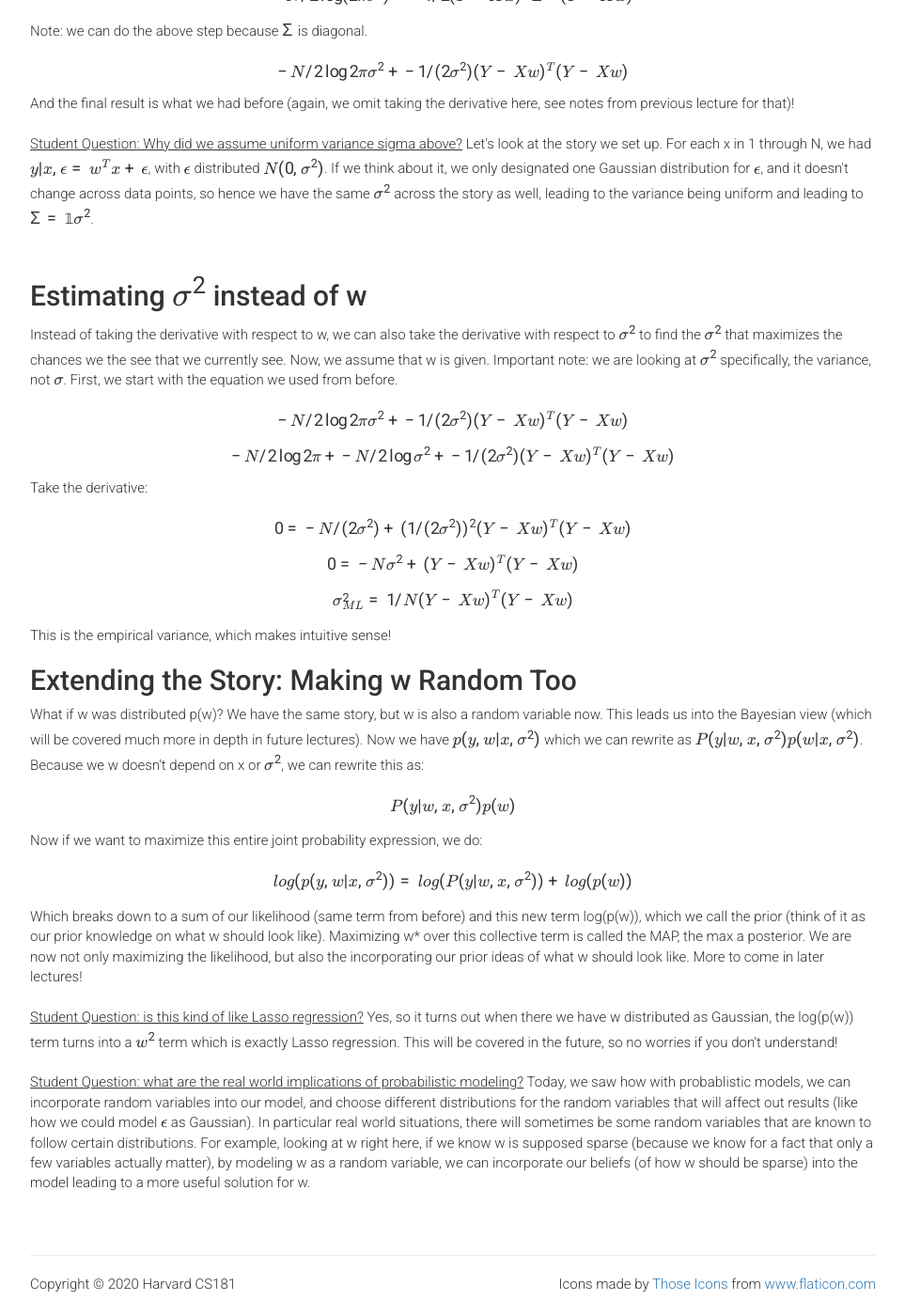
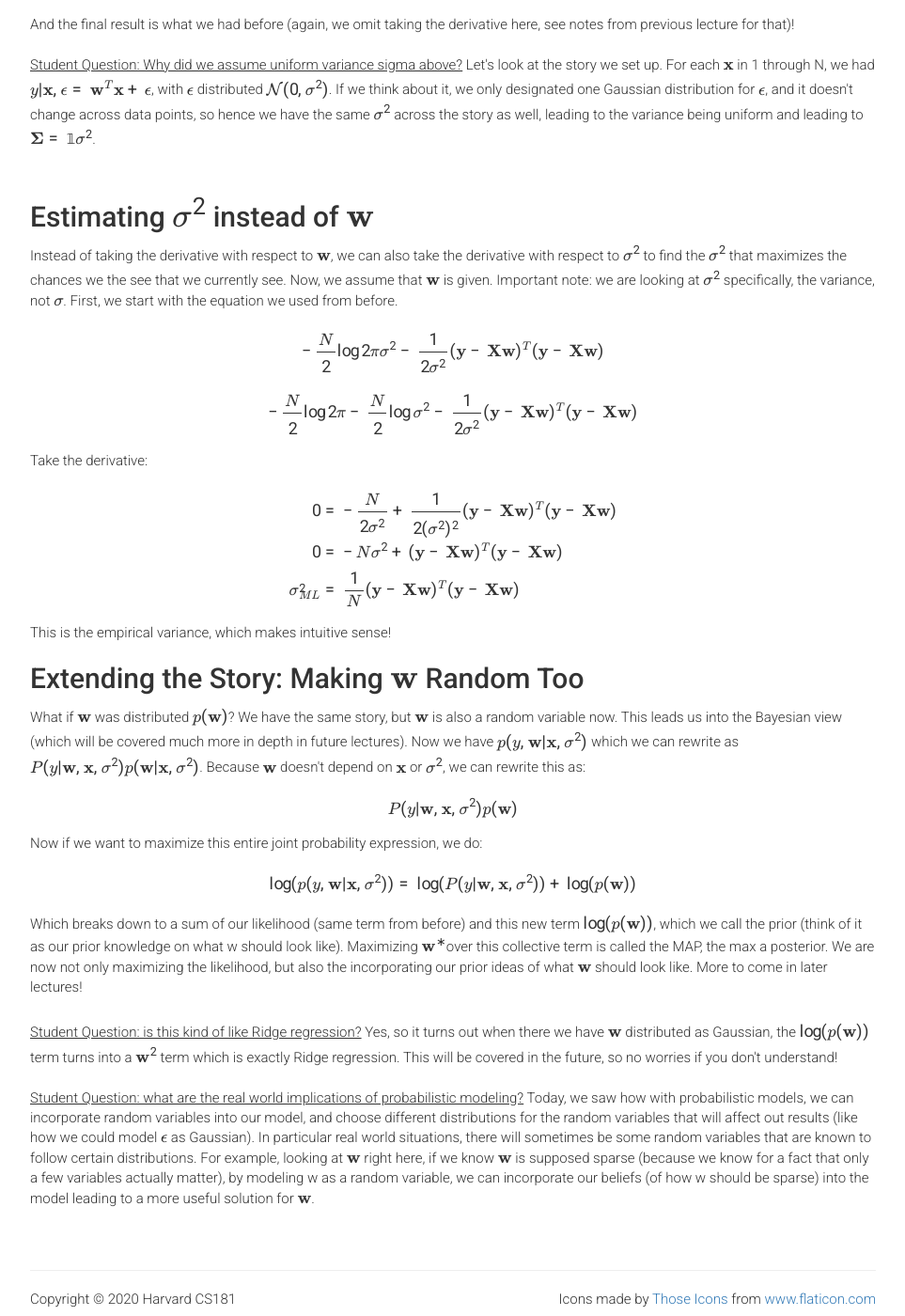
Before and after one commit to harvard-ml-courses/cs181-web-2020, a Jekyll site: the page built from recap3.html, in a window 1280 px wide and 1400 px high, scrolled down 3200 px. Shown: the whole window at 94% size, without its empty margins (158-1121 px from the left). Built offline with Jekyll 4.4.1, drawn with Linux system fonts in a browser that asks for light colours; formulas are drawn with MathJax 3; some of the changed text lies outside the part shown.

Commit message:
recap3 update for bold notation

```diff
--- a/recap3.html
+++ b/recap3.html
@@ -40,33 +40,36 @@ weight: 0
 
       Specifically, we started our probabilistic view on linear regression by making a "story" for how the data were created (this is called a "generative" model). <br><br>
 
-      Given x's, with x~P(x)...
+      Given  $\mathbf{x}$'s, with $\mathbf{x} \sim P(\mathbf{x})$...
       <ul>
         <li>$\epsilon$ ~ $N(0, \sigma^2)$</li>
-        <li>$y  | x, \epsilon = w^Tx + \epsilon$</li>
+        <li>$y  | \mathbf{x}, \epsilon = \mathbf{w}^T\mathbf{x} + \epsilon$</li>
       </ul>
 
-      To put this in words, we essentially assumed that given x's, our $y$ comes from multiplying the x with w, but comes out a bit scattered due to some Gaussian noise term, $\epsilon$.
+      To put this in words, we essentially assumed that given $\mathbf{x}$'s, our $y$ comes from multiplying the $\mathbf{x}$
+      with $\mathbf{w}$, but comes out a bit scattered due to some Gaussian noise term, $\epsilon$.
 
-      <h2 id="recap3_3">Maximizing Log Likelihood (with respect to w)</h2>
+      <h2 id="recap3_3">Maximizing Log Likelihood (with respect to $\mathbf{w}$)</h2>
 
-      Now that we've set up the model, we want to come up with a formula for the "likelihood of the model", also known as the likelihood. This is defined as the probability of the data given the model, or in notation, $P(\textrm{data|model})$. The purpose of setting this up is so that we can find the optimal w* that maximizes this term, or put another way, the  w* that maximizes the chances that we are seeing the data we currently see (given the story we chose for the data).
+      Now that we've set up the model, we want to come up with a formula for the "likelihood of the model", also known as the likelihood.
+      This is defined as the probability of the data given the model, or in notation, $P(\textrm{data|model})$.
+      The purpose of setting this up is so that we can find the optimal $\mathbf{w}^*$ that maximizes this term, or put another way,
+      the  $\mathbf{w}^*$ that maximizes the chances that we are seeing the data we currently see (given the story we chose for the data).
 
       <br>
       <br>
 
-      We can rewrite the the $P(\textrm{data|model})$ expression into the following, because all the $y_n$'s are independent given $x_n$'s and parameters (which we decided in our story):
+      We can rewrite the the $P(\textrm{data|model})$ expression into the following, because all the $y_n$'s are
+      independent given $\mathbf{x}_n$'s and parameters (which we decided in our story):
 
-      $$P(\textrm{data|model}) = \prod_n p(y_n | x_n, w, \sigma^2)$$
+      $$P(\textrm{data|model}) = \prod_n p(y_n | \mathbf{x}_n, \mathbf{w}, \sigma^2)$$
 
       Since we are trying to find the w* that maximizes this function, we can apply a monotonic function to the entire expression and will still arrive at the same final w*.
 
       <br>
-      <br>
 
-      $$log(P(\textrm{data|model})) = \sum_n \log p(y_n | x_n, w, \sigma^2)$$
+      $$\log(P(\textrm{data|model})) = \sum_n \log p(y_n | \mathbf{x}_n, \mathbf{w}, \sigma^2)$$
 
-      <br>
       <br>
 
       <u id="recap3_4">Student Question: What exactly is the relationship between maximum likelihood and loss?</u> As mentioned above, we are trying to maximize the likelihood here. To make this maximization problem easier in the math, we took the log (standard practice), which is safe because it is monotonic. Finally, if we want to rewrite this maximium likelihood problem as a loss, we can add in a negative sign and now say we are minimizing $-\log(P(\textrm{data|model)})$ with respect to w. This is now the format of a loss function. So to convert a likelihood to a loss, take the negative log of the likelihood (what we did in the concept check).
@@ -77,111 +80,143 @@ weight: 0
 
       Next, we substitute in the PDF of a Gaussian. Here, we assume $\sigma^2$ is known, and w is not. As a reminder, our general PDF is:
 
-      $$N(z; \mu, \sigma^2) = \frac{1}{\sqrt{2\pi\sigma^2}}\exp^{-\frac{(z-\mu)^2}{2\sigma^2}}$$.
+      $$\mathcal{N}(z; \mu, \sigma^2) = \frac{1}{\sqrt{2\pi\sigma^2}}\exp^{-\frac{(z-\mu)^2}{2\sigma^2}}$$.
 
       <br>
-      <br>
 
-      $$log(P(\textrm{data|model})) = \sum_n \log p(y_n | x_n, w, \sigma^2)$$
+      $$\log(P(\textrm{data|model})) = \sum_n \log p(y_n | \mathbf{x}_n, \mathbf{w}, \sigma^2)$$
 
-      <br>
-      <br>
+      We can substitute in the following way. This is because we are looking at the probability of $y_n$ being the values
+      they are, given that we have a Gaussian with mean $\mathbf{w}^T\mathbf{x}$ and variance $\sigma^2$ (note: it is
+      important to remember here we are assuming we are given $\sigma^2$).
 
-      We can substitute in the following way. This is because we are looking at the probability of $y_n$ being the values they are, given that we have a Gaussian with mean $w^Tx$ and variance $\sigma^2$ (note: it is important to remember here we are assuming we are given $\sigma^2$).
+      $$\log(P(\textrm{data|model})) = \sum_n \log \mathcal{N}(y_n | \mathbf{w}^T\mathbf{x}, \sigma^2)$$
 
-      $$log(P(\textrm{data|model})) = \sum_n \log N(y_n | w^Tx, \sigma^2)$$
-
-      <u>Student Question: How do we know how to do that substitution? As in, to go from the probability to this particular PDF that was subbed in above?</u> The intuitive answer is that we know $\epsilon$ causes all the variation in the final y, and $\epsilon$ is Gaussian, so the final term must be Gaussian with the same variance of $\sigma^2$, and we also know that the mean of the final y is $w^Tx$. However, we can also do this formally. We can rewrite $p(y_n | x_n, w, \sigma^2)$ as an integral $\int p(y_n | x, w, \epsilon)p(\epsilon | \sigma^2)  d\epsilon$. We know $p(\epsilon | \sigma^2)$ is a Gaussian centered around 0 with variance $\sigma^2$. And we know that $p(y|x, w, \epsilon)$ is really just a spike, because given x, w, and $\epsilon$, we know exactly what y will be with full certainty. When we multiply these two together, we get a Gaussian back again, specifically $N(y_n | w^Tx, \sigma^2)$.
+      <u>Student Question: How do we know how to do that substitution? As in, to go from the probability to this
+        particular PDF that was subbed in above?</u> The intuitive answer is that we know $\epsilon$ causes all the
+      variation in the final $y$, and $\epsilon$ is Gaussian, so the final term must be Gaussian with the same variance
+      of $\sigma^2$, and we also know that the mean of the final y is $\mathbf{w}^T\mathbf{x}$. However, we can also do
+      this formally. We can rewrite $p(y_n | \mathbf{x}_n, \mathbf{w}, \sigma^2)$ as an integral
+      $\int p(y_n | \mathbf{x}_n, \mathbf{w}, \epsilon)p(\epsilon | \sigma^2)  d\epsilon$. We know $p(\epsilon | \sigma^2)$
+      is a Gaussian centered around 0 with variance $\sigma^2$. And we know that $p(y|\mathbf{x}, \mathbf{w}, \epsilon)$
+      is really just a spike, because given $\mathbf{x}$, $\mathbf{w}$, and $\epsilon$, we know exactly what $y$ will be with
+      full certainty. When we multiply these two together, we get a Gaussian back again, specifically
+      $\mathcal{N}(y_n | \mathbf{w}^T\mathbf{x}_n, \sigma^2)$.
 
       <br>
       <br>
 
       Let us continue the math:
 
-      $$log(P(\textrm{data|model})) = \sum_n \log N(y_n | w^Tx, \sigma^2)$$
+      $$\begin{align*}
+      \log(P(\textrm{data|model})) &= \sum_n \log \mathcal{N}(y_n | \mathbf{w}^T\mathbf{x}_n, \sigma^2) \\
+      \log(P(\textrm{data|model})) &= \sum_n \log (\frac{1}{\sqrt{2\pi\sigma^2}}\exp^{-\frac{(y_n-\mathbf{w}^T\mathbf{x}_n)^2}{2\sigma^2}})\\
+      \log(P(\textrm{data|model})) &= \sum_n (\log (\frac{1}{\sqrt{2\pi\sigma^2}}) - \frac{(y_n-\mathbf{w}^T\mathbf{x}_n)^2}{2\sigma^2})\\
+      \log(P(\textrm{data|model})) &= N \log (\frac{1}{\sqrt{2\pi\sigma^2}}) - \sum_n \frac{(y_n-\mathbf{w}^T\mathbf{x}_n)^2}{2\sigma^2}
+      \end{align*}
+      $$
 
-      $$log(P(\textrm{data|model})) = \sum_n \log (\frac{1}{\sqrt{2\pi\sigma^2}}\exp^{-\frac{(y_n-w^Tx_n)^2}{2\sigma^2}})$$
+      When you take out the irrelevant constants that don't matter for the purposes of maximizing $\mathbf{w}^*$, you end up with the following, which looks just like least square loss:
 
-      $$log(P(\textrm{data|model})) = \sum_n (\log (\frac{1}{\sqrt{2\pi\sigma^2}}) - \frac{(y_n-w^Tx_n)^2}{2\sigma^2})$$
-
-      $$log(P(\textrm{data|model})) = N \log (\frac{1}{\sqrt{2\pi\sigma^2}}) - \sum_n \frac{(y_n-w^Tx_n)^2}{2\sigma^2}$$
-
-      When you take out the irrelevant constants that don't matter for the purposes of maximizing w*, you end up with the following, which looks just like least square loss:
-
-      $$log(P(\textrm{data|model})) = - \sum_n (y_n-w^Tx_n)^2$$
+      $$\log(P(\textrm{data|model})) = - \sum_n (y_n-\mathbf{w}^T\mathbf{x}_n)^2$$
 
       We omit taking the derivative here, see notes from previous lecture for how to get the derivative from here!
 
-      <h2 id="recap3_5">Repeating Maximizing Likelihood (with respect to w) with Matrices</h2>
+      <h2 id="recap3_5">Repeating Maximizing Likelihood (with respect to $\mathbf{w}$) with Matrices</h2>
 
-      Both for practice, and as a check for our understanding, let us repeat the process with matrices, where we have $p(Y | X, w, \sigma^2)$ as a multivariate Gaussian. Note: in code, it's also faster to do matrix computation than using for loops, so this is useful to know for that reason as well. We have $X$ in dimensions $(N x D)$. We also have $\mu = Xw$ and $\Sigma = \mathbb{1}\sigma^2$. Below is the general formula for a multivariate Gaussian $N(z; \mu, \Sigma)$:
+      Both for practice, and as a check for our understanding, let us repeat the process with matrices, where we have
+      $p(\mathbf{y} | \mathbf{X}, \mathbf{w}, \sigma^2)$ as a multivariate Gaussian. Note: in code, it's also faster to do matrix computation than
+      using for loops, so this is useful to know for that reason as well. We have $\mathbf{X}$ in dimensions $(N \times D)$.
+      We also have $\mathbf{\mu} = \mathbf{X}\mathbf{w}$ and $\mathbf{\Sigma} = \mathbb{1}\sigma^2$. Below is the general formula for a multivariate Gaussian
+      $\mathcal{N}(\mathbf{z}; \mathbf{\mu}, \mathbf{\Sigma})$:
 
-      $$\frac{1}{\sqrt{2\pi|\Sigma|}}\exp^{-(z-\mu)^T\Sigma^{-1}(z-\mu)}$$
+      $$\frac{1}{\sqrt{2\pi|\mathbf{\Sigma}|}}\exp^{-\frac{1}{2}(\mathbf{z}-\mathbf{\mu})^T\mathbf{\Sigma}^{-1}(\mathbf{z}-\mathbf{\mu})}$$
 
       After substituting in and taking the log, we have:
 
-      $$\log(\frac{1}{\sqrt{2\pi|\Sigma|}}\exp^{-(Y-Xw)^T\Sigma^{-1}(Y-Xw)})$$
+      $$\log(\frac{1}{\sqrt{2\pi|\mathbf{\Sigma}|}}\exp^{-\frac{1}{2}(\mathbf{y}-\mathbf{X}\mathbf{w})^T\mathbf{\Sigma}^{-1}(\mathbf{y}-\mathbf{X}\mathbf{w})})$$
 
-      $$\log(\frac{1}{\sqrt{2\pi|\Sigma|}}) + -1/2(Y-Xw)^T\Sigma^{-1}(Y-Xw)$$
+      $$\log(\frac{1}{\sqrt{2\pi|\mathbf{\Sigma}|}}) - \frac{1}{2} (\mathbf{y}-\mathbf{X}\mathbf{w})^T\mathbf{\Sigma}^{-1}(\mathbf{y}-\mathbf{X}\mathbf{w})$$
 
-      $$-N/2 \log (2\pi\sigma^2) + -1/2(Y-Xw)^T\Sigma^{-1}(Y-Xw)$$
+      $$-\frac{N}{2} \log (2\pi\sigma^2) - \frac{1}{2}(\mathbf{y}-\mathbf{X}\mathbf{w})^T\mathbf{\Sigma}^{-1}(\mathbf{y}-\mathbf{X}\mathbf{w})$$
 
-      Note: we can do the above step because $\Sigma$ is diagonal.
+      Note: we can do the above step because $\mathbf{\Sigma}$ is diagonal.
 
-      $$-N/2 \log 2\pi\sigma^2 + -1/(2\sigma^2)(Y-Xw)^T(Y-Xw)$$
+      $$-\frac{N}{2} \log 2\pi\sigma^2 - \frac{1}{2\sigma^2}(\mathbf{y}-\mathbf{X}\mathbf{w})^T(\mathbf{y}-\mathbf{X}\mathbf{w})$$
 
       And the final result is what we had before (again, we omit taking the derivative here, see notes from previous lecture for that)!
 
       <br>
       <br>
 
-      <u>Student Question: Why did we assume uniform variance sigma above?</u> Let's look at the story we set up. For each x in 1 through N, we had $y | x, \epsilon = w^Tx + \epsilon$, with $\epsilon$ distributed $N(0, \sigma^2)$. If we think about it, we only designated one Gaussian distribution for $\epsilon$, and it doesn't change across data points, so hence we have the same $\sigma^2$ across the story as well, leading to the variance being uniform and leading to $\Sigma = \mathbb{1} \sigma^2$.
+      <u>Student Question: Why did we assume uniform variance sigma above?</u> Let's look at the story we set up.
+      For each $\mathbf{x}$ in 1 through N, we had $y | \mathbf{x}, \epsilon = \mathbf{w}^T\mathbf{x} + \epsilon$,
+      with $\epsilon$ distributed $\mathcal{N}(0, \sigma^2)$. If we think about it, we only designated one Gaussian
+      distribution for $\epsilon$, and it doesn't change across data points, so hence we have the same $\sigma^2$ across
+      the story as well, leading to the variance being uniform and leading to $\mathbf{\Sigma} = \mathbb{1} \sigma^2$.
 
       <br>
       <br>
 
-      <h2 id="recap3_6">Estimating $\sigma^2$ instead of w</h2>
+      <h2 id="recap3_6">Estimating $\sigma^2$ instead of $\mathbf{w}$</h2>
 
-      Instead of taking the derivative with respect to w, we can also take the derivative with respect to $\sigma^2$ to find the $\sigma^2$ that maximizes the chances we the see that we currently see. Now, we assume that w is given. Important note: we are looking at $\sigma^2$ specifically, the variance, not $\sigma$. First, we start with the equation we used from before.
+      Instead of taking the derivative with respect to $\mathbf{w}$, we can also take the derivative with respect to
+      $\sigma^2$ to find the $\sigma^2$ that maximizes the chances we the see that we currently see. Now, we assume
+      that $\mathbf{w}$ is given. Important note: we are looking at $\sigma^2$ specifically, the variance, not $\sigma$.
+      First, we start with the equation we used from before.
 
-      $$-N/2 \log 2\pi\sigma^2 + -1/(2\sigma^2)(Y-Xw)^T(Y-Xw)$$
+      $$-\frac{N}{2} \log 2\pi\sigma^2 - \frac{1}{2\sigma^2} (\mathbf{y}-\mathbf{X}\mathbf{w})^T(\mathbf{y}-\mathbf{X}\mathbf{w})$$
 
-      $$-N/2 \log 2\pi + -N/2\log\sigma^2 + -1/(2\sigma^2)(Y-Xw)^T(Y-Xw)$$
+      $$-\frac{N}{2} \log 2\pi - \frac{N}{2}\log\sigma^2 -\frac{1}{2\sigma^2}(\mathbf{y}-\mathbf{X}\mathbf{w})^T(\mathbf{y}-\mathbf{X}\mathbf{w})$$
 
       Take the derivative:
 
-      $$0 = -N/(2\sigma^2) + (1/(2\sigma^2))^2(Y-Xw)^T(Y-Xw)$$
-
-      $$0 = -N\sigma^2 + (Y-Xw)^T(Y-Xw)$$
-
-      $$\sigma^2_{ML} = 1/N(Y-Xw)^T(Y-Xw)$$
+      $$\begin{align*}
+      0 &= -\frac{N}{2\sigma^2} + \frac{1}{2(\sigma^2)^2}(\mathbf{y}-\mathbf{X}\mathbf{w})^T(\mathbf{y}-\mathbf{X}\mathbf{w}) \\
+      0 &= -N\sigma^2 + (\mathbf{y}-\mathbf{X}\mathbf{w})^T(\mathbf{y}-\mathbf{X}\mathbf{w}) \\
+      \sigma^2_{ML} &= \frac{1}{N}(\mathbf{y}-\mathbf{X}\mathbf{w})^T(\mathbf{y}-\mathbf{X}\mathbf{w})
+      \end{align*}
+      $$
 
       This is the empirical variance, which makes intuitive sense!
 
-      <h2 id="recap3_7">Extending the Story: Making w Random Too</h2>
+      <h2 id="recap3_7">Extending the Story: Making $\mathbf{w}$ Random Too</h2>
 
-      What if w was distributed p(w)? We have the same story, but w is also a random variable now. This leads us into the Bayesian view (which will be covered much more in depth in future lectures).
+      What if $\mathbf{w}$ was distributed $p(\mathbf{w})$? We have the same story, but $\mathbf{w}$ is also a random variable now. This leads us into the Bayesian view
+      (which will be covered much more in depth in future lectures).
 
-      Now we have $p(y, w | x, \sigma^2)$ which we can rewrite as $P(y | w, x, \sigma^2)p(w|x, \sigma^2)$. Because we w doesn't depend on x or $\sigma^2$, we can rewrite this as:
+      Now we have $p(y, \mathbf{w} | \mathbf{x}, \sigma^2)$ which we can rewrite as $P(y | \mathbf{w}, \mathbf{x}, \sigma^2)p(\mathbf{w}|\mathbf{x}, \sigma^2)$.
+      Because $\mathbf{w}$ doesn't depend on $\mathbf{x}$ or $\sigma^2$, we can rewrite this as:
 
-      $$P(y | w, x, \sigma^2) p(w)$$
+      $$P(y | \mathbf{w}, \mathbf{x}, \sigma^2) p(\mathbf{w})$$
 
       Now if we want to maximize this entire joint probability expression, we do:
 
-      $$log(p(y, w|x, \sigma^2)) = log(P(y | w, x, \sigma^2)) + log(p(w))$$
+      $$\log(p(y, \mathbf{w}|\mathbf{x}, \sigma^2)) = \log(P(y | \mathbf{w}, \mathbf{x}, \sigma^2)) + \log(p(\mathbf{w}))$$
 
-      Which breaks down to a sum of our likelihood (same term from before) and this new term log(p(w)), which we call the prior (think of it as our prior knowledge on what w should look like). Maximizing w* over this collective term is called the MAP, the max a posterior. We are now not only maximizing the likelihood, but also the incorporating our prior ideas of what w should look like. More to come in later lectures!
+      Which breaks down to a sum of our likelihood (same term from before) and this new term $\log(p(\mathbf{w}))$,
+      which we call the prior (think of it as our prior knowledge on what w should look like). Maximizing $\mathbf{w}^*$
+      over this collective term is called the MAP, the max a posterior. We are now not only maximizing the likelihood,
+      but also the incorporating our prior ideas of what $\mathbf{w}$ should look like. More to come in later lectures!
 
 
       <br>
       <br>
 
-      <u>Student Question: is this kind of like Lasso regression?</u> Yes, so it turns out when there we have w distributed as Gaussian, the log(p(w)) term turns into a $w^2$ term which is exactly Lasso regression. This will be covered in the future, so no worries if you don't understand!
+      <u>Student Question: is this kind of like Ridge regression?</u> Yes, so it turns out when there we have $\mathbf{w}$
+      distributed as Gaussian, the $\log(p(\mathbf{w}))$ term turns into a $\mathbf{w}^2$ term which is exactly Ridge
+      regression. This will be covered in the future, so no worries if you don't understand!
 
       <br>
       <br>
 
-      <u>Student Question: what are the real world implications of probabilistic modeling?</u> Today, we saw how with probablistic models, we can incorporate random variables into our model, and choose different distributions for the random variables that will affect out results (like how we could model $\epsilon$ as Gaussian). In particular real world situations, there will sometimes be some random variables that are known to follow certain distributions. For example, looking at w right here, if we know w is supposed sparse (because we know for a fact that only a few variables actually matter), by modeling w as a random variable, we can incorporate our beliefs (of how w should be sparse) into the model leading to a more useful solution for w.
+      <u>Student Question: what are the real world implications of probabilistic modeling?</u> Today, we saw how with
+      probabilistic models, we can incorporate random variables into our model, and choose different distributions for
+      the random variables that will affect out results (like how we could model $\epsilon$ as Gaussian). In particular
+      real world situations, there will sometimes be some random variables that are known to follow certain distributions.
+      For example, looking at $\mathbf{w}$ right here, if we know $\mathbf{w}$ is supposed sparse (because we know for a fact that only a few
+      variables actually matter), by modeling w as a random variable, we can incorporate our beliefs (of how w should be
+      sparse) into the model leading to a more useful solution for $\mathbf{w}$.
 
     </div>
 </section>
```
